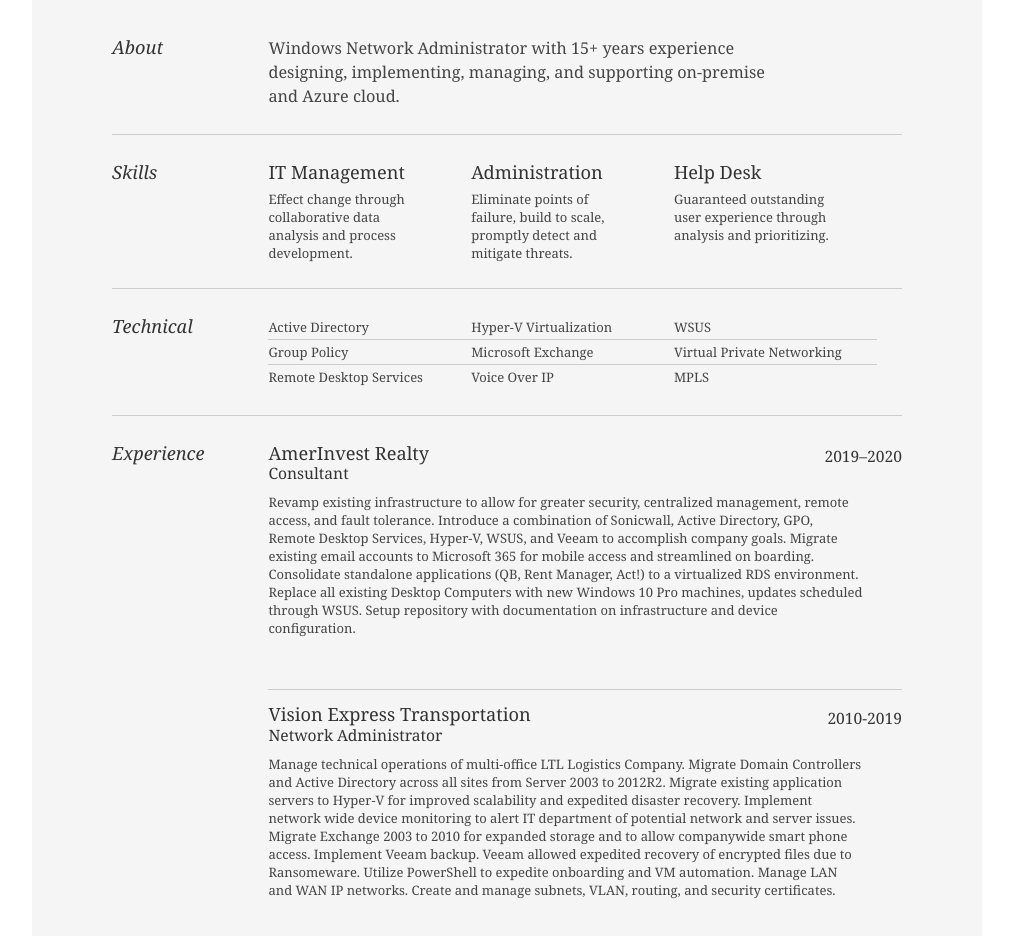
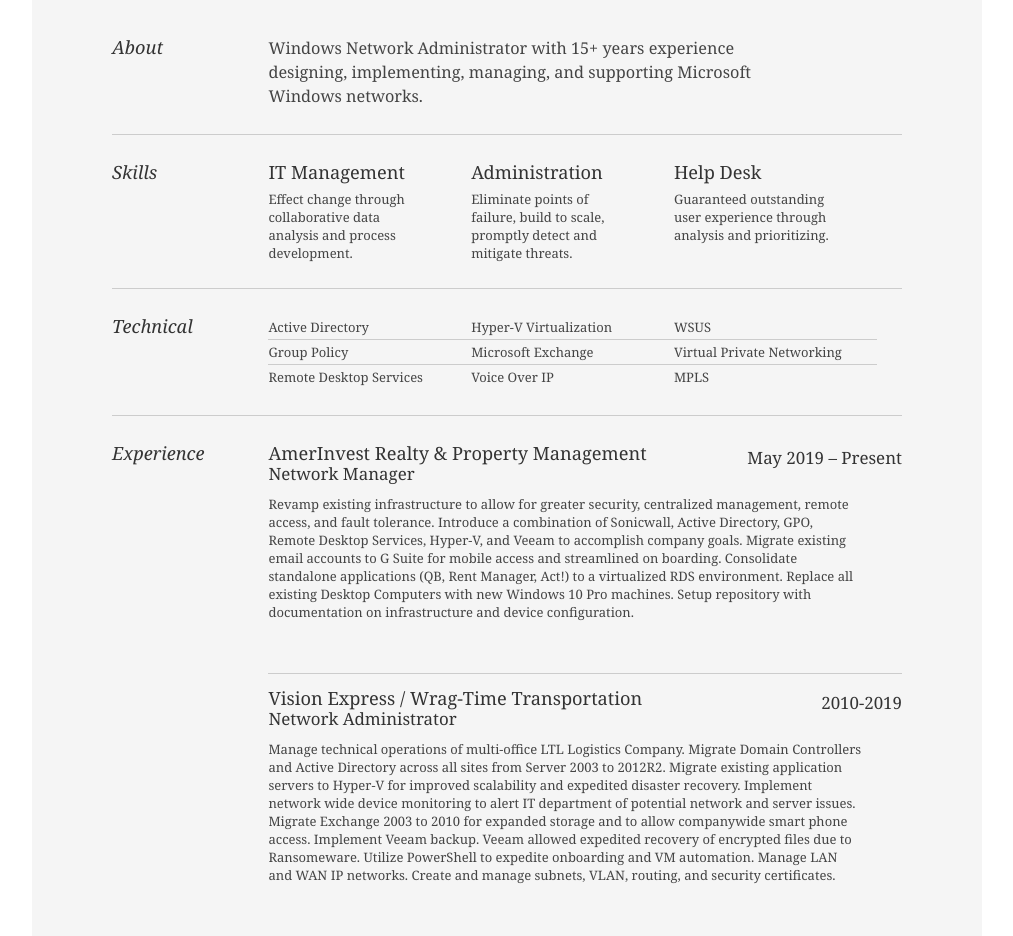
Before and after one commit to DanGIT2020/dangit2020.github.io, a plain HTML site: page index.html in a window 1280 px wide. Shown: the part 195-1131 px from the top of the page, without its empty margins (133-1146 px from the left). Drawn offline with Linux system fonts and the light colour scheme.

Commit message:
[commit]

```diff
--- a/index.html
+++ b/index.html
@@ -44,7 +44,7 @@
 						</div>
 						<div class="yui-u">
 							<p class="enlarge">
-								Windows Network Administrator with 15+ years experience designing, implementing, managing, and supporting on-premise and Azure cloud.
+								Windows Network Administrator with 15+ years experience designing, implementing, managing, and supporting Microsoft Windows networks.
 
 							</p>
 						</div>
@@ -109,21 +109,21 @@
 						<div class="yui-u">
 
 							<div class="job">
-								<h2>AmerInvest Realty</h2>
-								<h3>Consultant</h3>
-								<h4>2019–2020</h4>
+								<h2>AmerInvest Realty & Property Management</h2>
+								<h3>Network Manager</h3>
+								<h4>May 2019 – Present</h4>
 								<p>
 									Revamp existing infrastructure to allow for greater security, centralized management, remote access, and fault tolerance.
-									Introduce a combination of Sonicwall, Active Directory, GPO, Remote Desktop Services, Hyper-V, WSUS, and Veeam to accomplish company goals.
-									Migrate existing email accounts to Microsoft 365 for mobile access and streamlined on boarding.
+									Introduce a combination of Sonicwall, Active Directory, GPO, Remote Desktop Services, Hyper-V, and Veeam to accomplish company goals.
+									Migrate existing email accounts to G Suite for mobile access and streamlined on boarding.
 									Consolidate standalone applications (QB, Rent Manager, Act!) to a virtualized RDS environment.
-									Replace all existing Desktop Computers with new Windows 10 Pro machines, updates scheduled through WSUS.
+									Replace all existing Desktop Computers with new Windows 10 Pro machines.
 									Setup repository with documentation on infrastructure and device configuration.
 								</p>
 							</div>
 
 							<div class="job">
-								<h2>Vision Express Transportation</h2>
+								<h2>Vision Express / Wrag-Time Transportation</h2>
 								<h3>Network Administrator</h3>
 								<h4>2010-2019</h4>
 								<p>
--- a/style.css
+++ b/style.css
@@ -21,7 +21,7 @@
 /* //-- core typography and style -- */
 #hd h1 { font-size: 48px; text-transform: uppercase; letter-spacing: 3px; }
 h2 { font-size: 140% }
-h3, h4 { font-size: 120%; }
+h3, h4 { font-size: 130%; }
 h1, h2, h3, h4 { color: #333; }
 p { font-size: 100%; line-height: 18px; padding-right: 3em; }
 a { color: #990003 }
```
